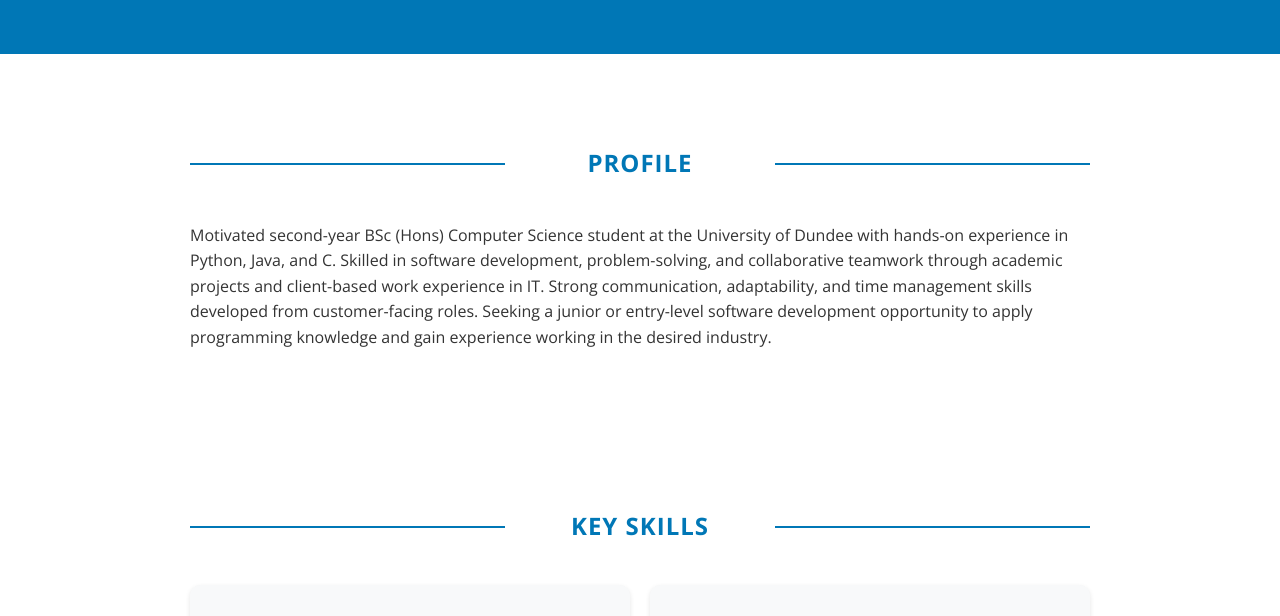
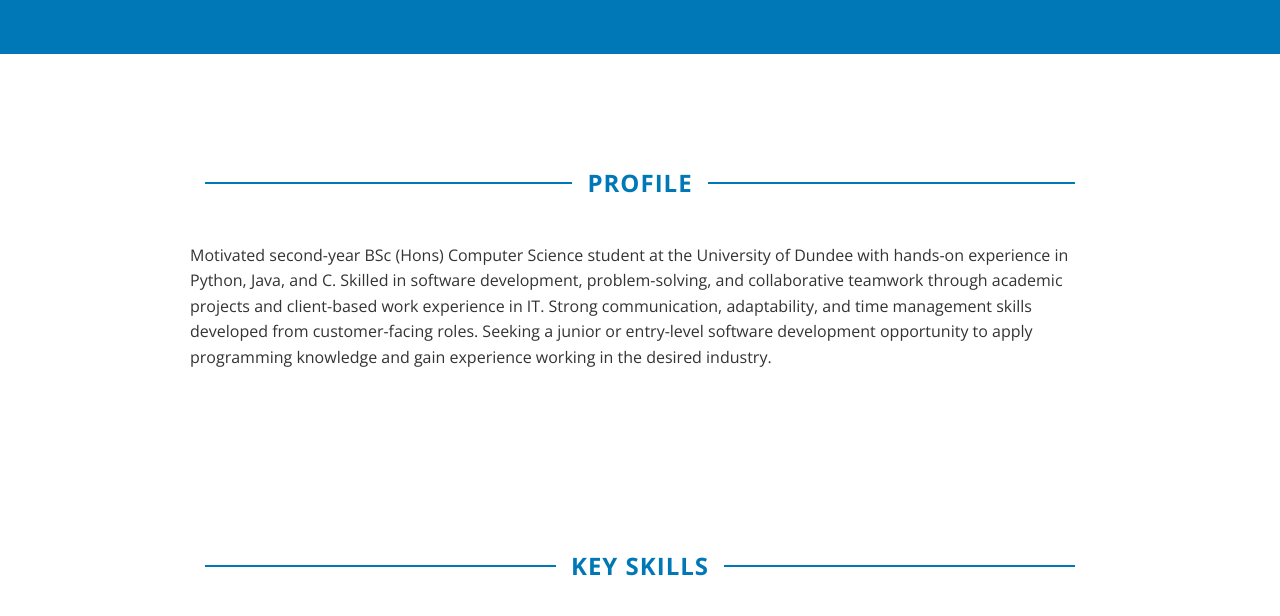
Before and after one commit to CHUDDYL/CHUDDL.github.io, a plain HTML site: page index.html in a window 1280 px wide. Shown: the part 169-785 px from the top of the page. Drawn offline with nearby package versions, Linux system fonts and the light colour scheme.

Commit message:
Refactor section-title styles for better alignment

```diff
--- a/style.css
+++ b/style.css
@@ -38,22 +38,23 @@ header p {
 /* Section Title Divider */
 .section-title {
   position: relative;
-  text-align: center;
+  display: flex;
+  align-items: center;
+  justify-content: center;
+  color: #0077b6;
   font-size: 1.5rem;
-  color: #0077b6;
-  margin: 40px 0;
   text-transform: uppercase;
   letter-spacing: 1px;
+  margin: 60px 0 40px;
 }
 
 .section-title::before,
 .section-title::after {
   content: "";
-  position: absolute;
-  top: 50%;
-  width: 35%;
+  flex: 1;
   height: 2px;
   background: #0077b6;
+  margin: 0 15px;
 }
 
 .section-title::before {
```
